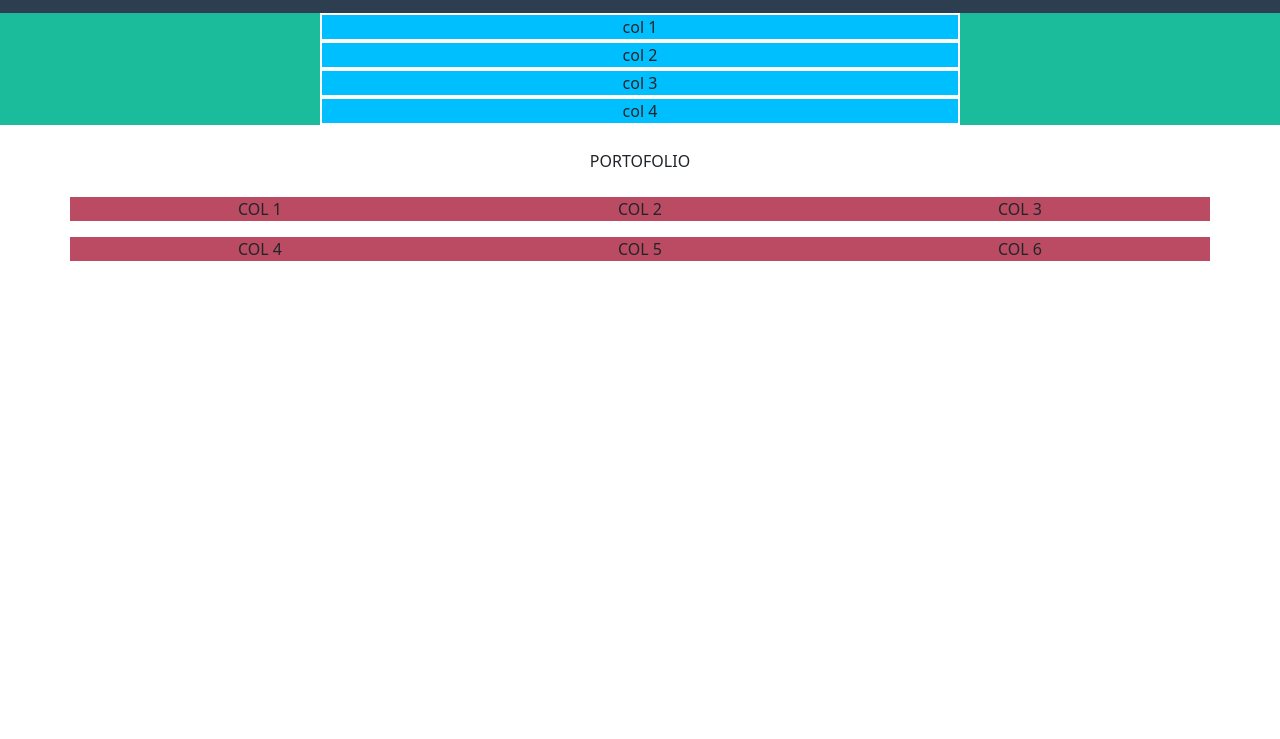
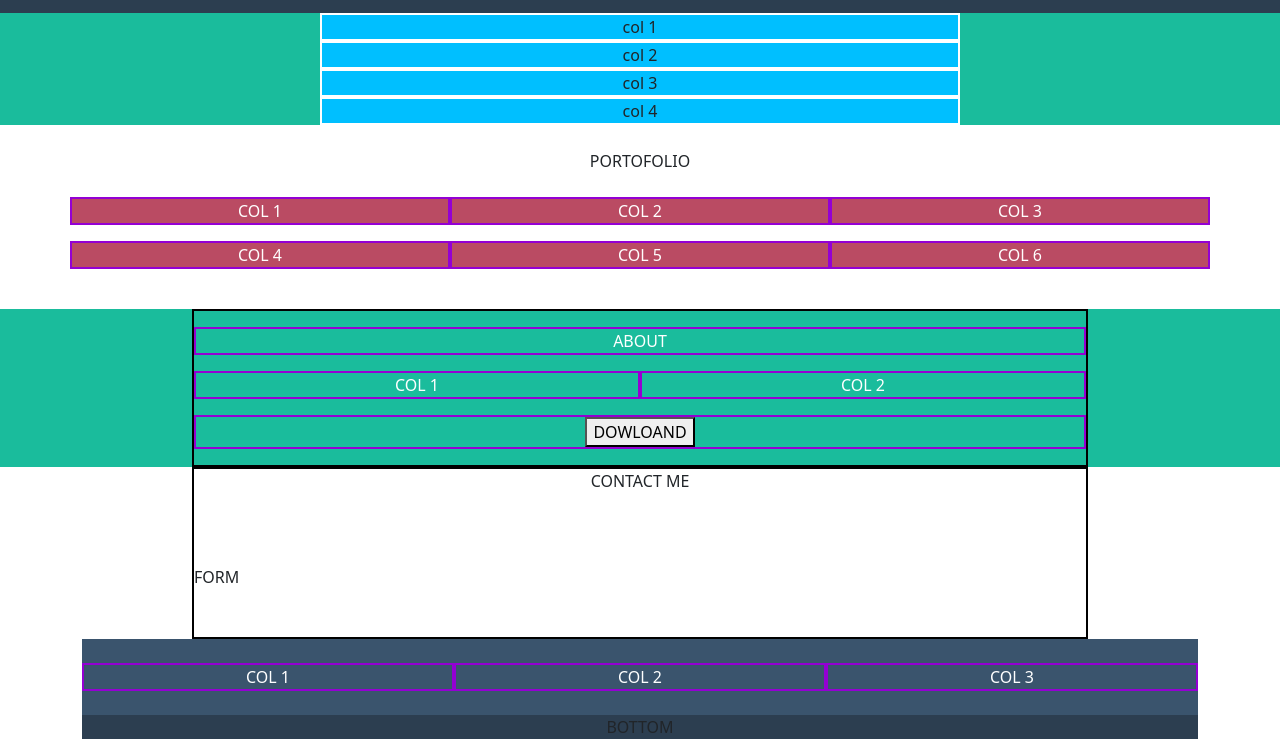
Before and after one commit to stefanenache12/html-css-bootstrap-freelancer, a plain HTML site: page index.html in a window 1280 px wide. Shown: the part 61-800 px from the top of the page. Drawn offline with nearby package versions, Linux system fonts and the light colour scheme.

Commit message:
END STRUCTURE

```diff
--- a/css/style.css
+++ b/css/style.css
@@ -46,9 +46,16 @@ ________________________*/
     margin: 0 auto;
 }
 
-/*SECOND SECTION*/
+/*THIRD SECTION*/
 
+.third-section {
+    background-color: #1ABC9C;
+}
 
+.my-container {
+    width: 70%;
+    margin: 0 auto;
+}
 
 
 
@@ -56,6 +63,14 @@ ________________________*/
 
     FOOTER
 ________________________*/
+
+.footer-top {
+    background-color: #3A546D;
+}
+
+.footer-bot {
+    background-color: #2C3E50;
+}
 
 /*_______________________
 
@@ -87,3 +102,13 @@ ________________________*/
 .debug .second-section .row > * {
     background-color: #BA4B63;
 }
+
+.debug .my-container {
+    border: 2px solid black;
+}
+
+.debug .third-section .col,.col-12 {
+    border: 2px solid darkviolet;
+    margin: 0;
+    color: white;
+}
--- a/index.html
+++ b/index.html
@@ -160,7 +160,117 @@
 
             </section>
 
+            <!--THIRD SECTION-->
+
+            <section class="third-section">
+
+                <div class="my-container">
+
+                    <div class="row text-center mt-3 mb-3 g-0">
+
+                        <div class="col">
+
+                            ABOUT
+
+                        </div>
+
+                    </div>
+
+                    <div class="row text-center g-0">
+
+                        <div class="col-12 mb-3 col-md-6 ">
+                            COL 1
+                        </div>
+
+                        <div class="col-12 mb-3 col-md-6">
+                            COL 2
+                        </div>
+
+                    </div>
+
+                    <div class="row text-center mb-3 g-0">
+
+                        <div class="col">
+
+                            <button>DOWLOAND</button>
+
+                        </div>
+
+                    </div>
+
+                </div>
+
+            </section>
+
+            <!--FOURTH SECTION-->
+
+            <section class="fourth-section">
+
+                <div class="my-container">
+
+                    <div class="row text-center">
+
+                        <div class="col">
+                            CONTACT ME
+                        </div>
+
+                    </div>
+
+                    <div>
+                         <br><br><br>
+                        FORM
+                        <br><br><br>
+                    </div>
+
+
+                </div>
+
+
+            </section>
+
         </main>
+
+
+        <!--FOOTER-->
+
+        <footer>
+
+            <div class="container">
+                <div class="footer-top">
+
+                    <div class="row g-0 text-center">
+
+                        <div class="col-12 mb-4 col-md-4 mt-md-4">
+                            COL 1
+                        </div>
+
+                        <div class="col-12 mb-4 col-md-4 mt-md-4">
+                            COL 2
+                        </div>
+
+                        <div class="col-12 mb-4 col-md-4 mt-md-4">
+                            COL 3
+                        </div>
+
+                    </div>
+
+                </div>
+
+                <div class="footer-bot">
+
+                    <div class="row text-center g-0">
+
+                        <div class="col">
+                            BOTTOM
+                        </div>
+
+                    </div>
+
+                </div>
+
+            </div>
+
+        </footer>
 
     </body>
 
```
